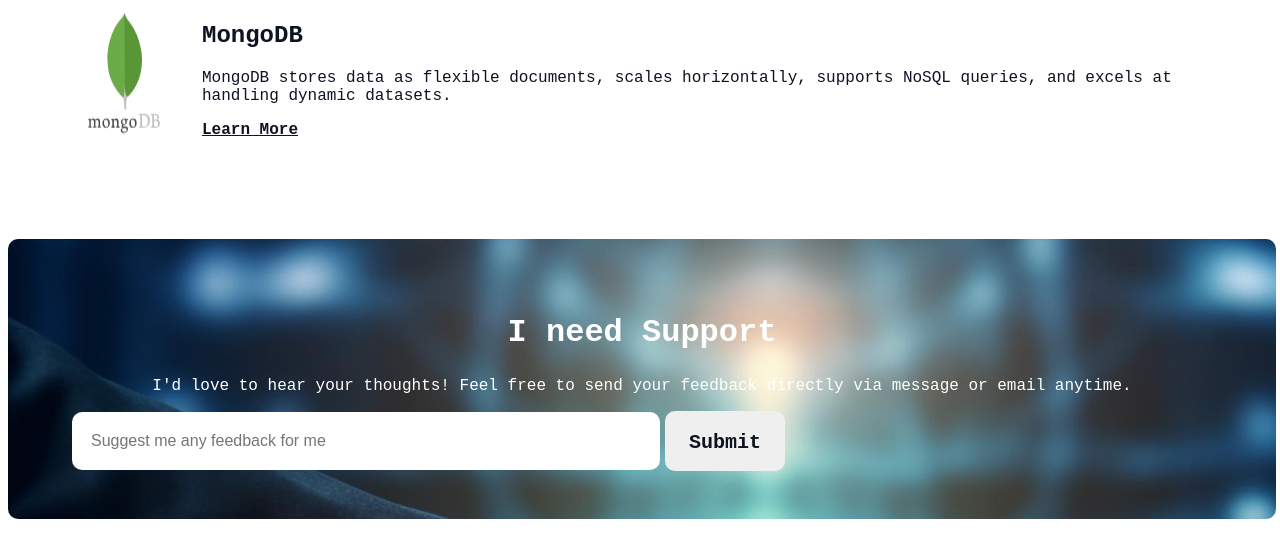
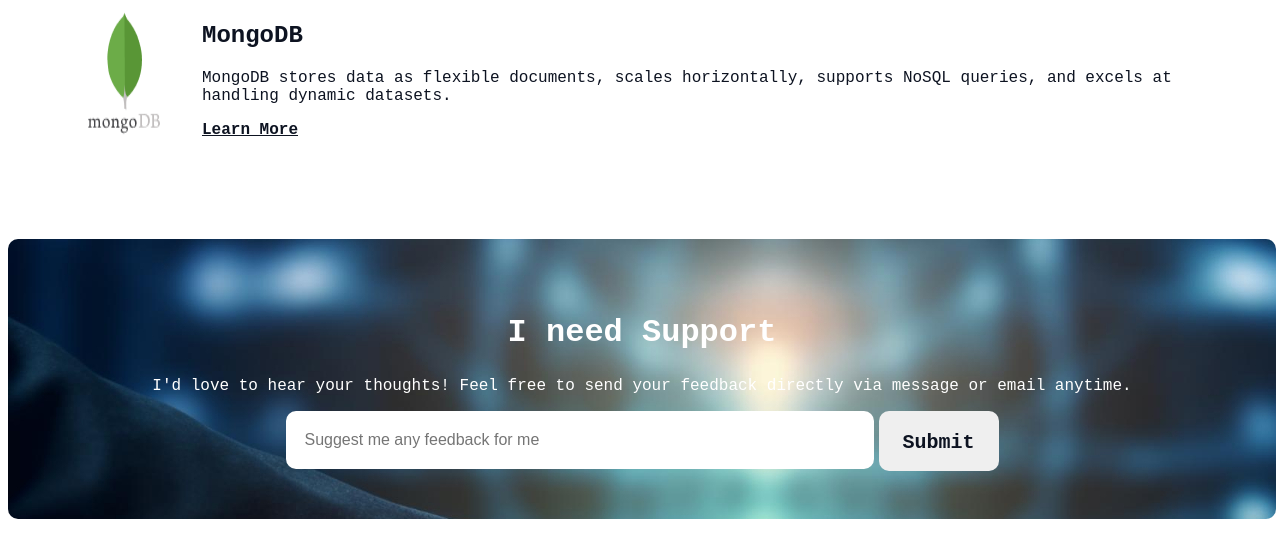
Before and after one commit to UdoyM-1803/Assaignment-01, a plain HTML site: page index.html in a window 1280 px wide. Shown: the part 4750-5307 px from the top of the page. Drawn offline with Linux system fonts and the light colour scheme; a web font is replaced by a local one.

Commit message:
Feedback Form aligned

```diff
--- a/styles/styles.css
+++ b/styles/styles.css
@@ -262,5 +262,8 @@
 .feedback-form{
     display: flex;
     gap: 5px;
-    align-items: center;
+    justify-content: center;
 }
+
+
+/* Footer Section...................................... */
```
